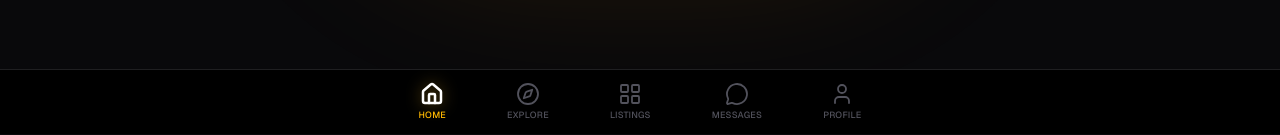
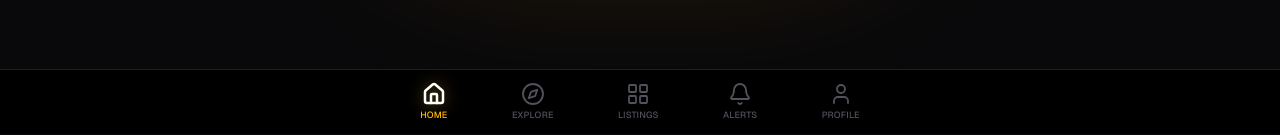
Before and after one commit to frankykas/escort, a Next.js app: page / in a window 1280 px wide. Shown: the part 666-801 px from the top of the page. Built offline with nearby package versions, Linux system fonts and the light colour scheme; no server answers.

Commit message:
Notifications 1.1

```diff
--- a/components/ui/BottomNav.tsx
+++ b/components/ui/BottomNav.tsx
@@ -4,12 +4,13 @@ import { Suspense } from "react";
 import Link from "next/link";
 import { usePathname } from "next/navigation";
 import {
-  Home, Compass, LayoutGrid, MessageCircle, User,
-  LayoutDashboard, CalendarCheck, ListOrdered, ImagePlus,
+  Home, Compass, LayoutGrid, MessageCircle, User, Bell,
+  LayoutDashboard, CalendarCheck, ListOrdered,
 } from "lucide-react";
 import { cn } from "@/lib/utils";
 import { useProfile } from "@/contexts/ProfileContext";
 import { useTranslation } from "@/lib/i18n/useTranslation";
+import { useUnreadCount } from "@/hooks/useNotifications";
 import type { TranslationKey } from "@/lib/i18n/en";
 
 const HIDDEN_ON = ["/auth/signin", "/auth/signup", "/messages/"];
@@ -21,25 +22,35 @@ type TabDef = {
   icon: React.ElementType;
   href: string;
   active: boolean;
+  /** Optional badge count (e.g. unread notifications) */
+  badge?: number;
 };
 
-function useClientTabs(pathname: string, t: (k: TranslationKey) => string): TabDef[] {
+function useClientTabs(
+  pathname: string,
+  t: (k: TranslationKey) => string,
+  unreadCount: number
+): TabDef[] {
   return [
-    { label: t("nav_home"),     icon: Home,        href: "/",        active: pathname === "/" },
-    { label: t("nav_explore"),  icon: Compass,     href: "/explore", active: pathname.startsWith("/explore") },
-    { label: t("nav_listings"), icon: LayoutGrid,  href: "/listings",active: pathname.startsWith("/listings") },
-    { label: t("nav_messages"), icon: MessageCircle, href: "/messages", active: pathname.startsWith("/messages") },
-    { label: t("nav_profile"),  icon: User,        href: "/profile", active: pathname.startsWith("/profile") },
+    { label: t("nav_home"),          icon: Home,    href: "/",              active: pathname === "/" },
+    { label: t("nav_explore"),       icon: Compass, href: "/explore",      active: pathname.startsWith("/explore") },
+    { label: t("nav_listings"),      icon: LayoutGrid, href: "/listings",  active: pathname.startsWith("/listings") },
+    { label: "Alerts",               icon: Bell,    href: "/notifications", active: pathname.startsWith("/notifications"), badge: unreadCount },
+    { label: t("nav_profile"),       icon: User,    href: "/profile",      active: pathname.startsWith("/profile") },
   ];
 }
 
-function useProviderTabs(pathname: string, t: (k: TranslationKey) => string): TabDef[] {
+function useProviderTabs(
+  pathname: string,
+  t: (k: TranslationKey) => string,
+  unreadCount: number
+): TabDef[] {
   return [
-    { label: t("nav_dashboard"), icon: LayoutDashboard, href: "/",                 active: pathname === "/" },
-    { label: t("nav_bookings"),  icon: CalendarCheck,   href: "/profile/bookings", active: pathname === "/profile/bookings" },
-    { label: t("nav_messages"),  icon: MessageCircle,   href: "/messages",         active: pathname.startsWith("/messages") },
-    { label: t("nav_listings"),  icon: ListOrdered,     href: "/profile/listings", active: pathname === "/profile/listings" || pathname === "/profile/upload" },
-    { label: t("nav_profile"),   icon: User,            href: "/profile",          active: pathname.startsWith("/profile") && pathname !== "/profile/bookings" && pathname !== "/profile/listings" && pathname !== "/profile/upload" },
+    { label: t("nav_dashboard"),     icon: LayoutDashboard, href: "/",                 active: pathname === "/" },
+    { label: t("nav_bookings"),      icon: CalendarCheck,   href: "/profile/bookings", active: pathname === "/profile/bookings" },
+    { label: "Alerts",               icon: Bell,            href: "/notifications",    active: pathname.startsWith("/notifications"), badge: unreadCount },
+    { label: t("nav_listings"),      icon: ListOrdered,     href: "/profile/listings", active: pathname === "/profile/listings" || pathname === "/profile/upload" },
+    { label: t("nav_profile"),       icon: User,            href: "/profile",          active: pathname.startsWith("/profile") && pathname !== "/profile/bookings" && pathname !== "/profile/listings" && pathname !== "/profile/upload" },
   ];
 }
 
@@ -49,9 +60,10 @@ function BottomNavInner() {
   const pathname = usePathname();
   const { profile, isProvider, loading } = useProfile();
   const { t } = useTranslation();
+  const { count: unreadCount } = useUnreadCount();
 
-  const clientTabs = useClientTabs(pathname, t);
-  const providerTabs = useProviderTabs(pathname, t);
+  const clientTabs = useClientTabs(pathname, t, unreadCount);
+  const providerTabs = useProviderTabs(pathname, t, unreadCount);
 
   // Hide on auth and full-screen message threads
   if (HIDDEN_ON.some((p) => pathname.startsWith(p))) return null;
@@ -61,35 +73,50 @@ function BottomNavInner() {
   return (
     <nav className="fixed bottom-0 inset-x-0 z-40 border-t border-zinc-800/80 bg-black/95 backdrop-blur-md">
       <div className="mx-auto flex max-w-lg items-center justify-around px-1 pb-[env(safe-area-inset-bottom,0px)]">
-        {tabs.map((t) => {
-          const Icon = t.icon;
+        {tabs.map((tab) => {
+          const Icon = tab.icon;
           return (
             <Link
-              key={t.label}
-              href={t.href}
-              aria-label={t.label}
+              key={tab.label}
+              href={tab.href}
+              aria-label={tab.badge ? `${tab.label} (${tab.badge} new)` : tab.label}
               className={cn(
-                "flex flex-col items-center gap-[3px] py-3 px-4 transition-all duration-150",
-                t.active ? "text-white" : "text-zinc-600",
+                "relative flex flex-col items-center gap-[3px] py-3 px-4 transition-all duration-150",
+                tab.active ? "text-white" : "text-zinc-600",
                 // Dim while role is still loading to avoid wrong-tab flash
                 loading && "opacity-0 pointer-events-none"
               )}
             >
-              <Icon
-                size={24}
-                strokeWidth={t.active ? 2.5 : 1.8}
-                className={cn(
-                  "transition-all duration-150",
-                  t.active && "drop-shadow-[0_0_8px_rgba(251,191,36,0.45)]"
+              <div className="relative">
+                <Icon
+                  size={24}
+                  strokeWidth={tab.active ? 2.5 : 1.8}
+                  className={cn(
+                    "transition-all duration-150",
+                    tab.active && "drop-shadow-[0_0_8px_rgba(251,191,36,0.45)]"
+                  )}
+                />
+                {/* Unread badge */}
+                {tab.badge != null && tab.badge > 0 && (
+                  <span
+                    className={cn(
+                      "absolute -top-1.5 -right-2.5 flex items-center justify-center",
+                      "min-w-[16px] h-[16px] px-[4px] rounded-full",
+                      "bg-red-500 text-white text-[9px] font-bold leading-none",
+                      "ring-2 ring-black"
+                    )}
+                  >
+                    {tab.badge > 99 ? "99+" : tab.badge}
+                  </span>
                 )}
-              />
+              </div>
               <span
                 className={cn(
                   "text-[9px] font-medium tracking-wide uppercase transition-colors",
-                  t.active ? "text-amber-400" : "text-zinc-600"
+                  tab.active ? "text-amber-400" : "text-zinc-600"
                 )}
               >
-                {t.label}
+                {tab.label}
               </span>
             </Link>
           );
--- a/components/ui/TopBar.tsx
+++ b/components/ui/TopBar.tsx
@@ -16,8 +16,8 @@ function TopBarInner() {
   if (loading || !profile) return null;
 
   return (
-    <div className="fixed top-0 right-0 z-50 p-3 pointer-events-none">
-      <div className="pointer-events-auto">
+    <div className="fixed top-0 right-0 z-50 p-2 pointer-events-none">
+      <div className="pointer-events-auto bg-black/60 backdrop-blur-md rounded-full p-1.5 ring-1 ring-zinc-800/50">
         <NotificationBell />
       </div>
     </div>
```
Also changed, not shown: 1 other file (tests, documents, lock files or other folders).
